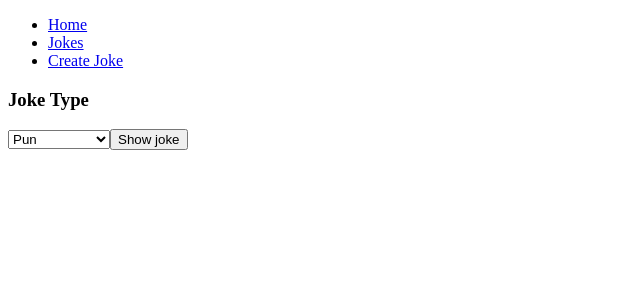
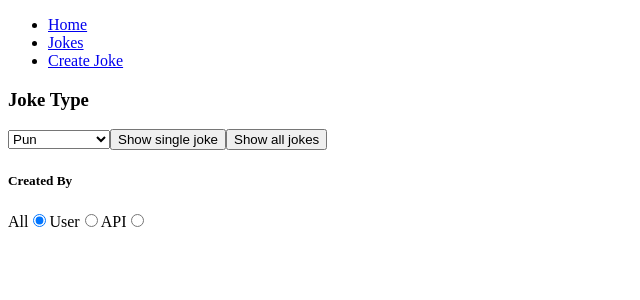
Before and after one commit to Viping7/training-assignment, an Angular app: page /jokes in a window 1280 px wide. Shown: the top 300 px of the page, without its empty margins (0-640 px from the left). Built offline with nearby package versions, Linux system fonts and the light colour scheme.

Commit message:
Assignment6- Pipes,Directives and DI

```diff
--- a/src/app/components/common/dynamic-form/dynamic-form.component.html
+++ b/src/app/components/common/dynamic-form/dynamic-form.component.html
@@ -21,7 +21,7 @@
                     <input type="radio" formControlName={{field.name}}/>
                 }
             }
-            @if(form?.get(field.name)?.invalid && (form?.get(field.name)?.touched || form?.get(field.name)?.dirty)) {
+            @if(form.get(field.name)?.invalid && (form.get(field.name)?.touched || form.get(field.name)?.dirty)) {
                 <p *ngIf="form?.get(field.name)?.errors?.['required']"> {{field.name}} is required</p>
             }
         }
--- a/src/app/components/joke/joke.component.html
+++ b/src/app/components/joke/joke.component.html
@@ -1,8 +1,21 @@
 <app-select-joke-params  [jokeTypes]="jokeTypes" (showJokeEvent)="showJoke($event)">
     <h3>Joke Type</h3>
 </app-select-joke-params>
+<ng-container>
+    <h5>Created By</h5>
+    <label for="all">All</label>
+    <input id="all" name="createdBy" [(ngModel)]="createdBy" type="radio" value="all"/>
+    <label for="user">User</label>
+    <input id="user" name="createdBy" [(ngModel)]="createdBy" type="radio" value="user"/>
+    <label for="api">API</label>
+    <input id="api" name="createdBy" [(ngModel)]="createdBy"  type="radio" value="api"/>
+</ng-container>
 
-@if(joke()){
-<h2 [innerHtml]="joke()?.setup"></h2>
-<p>{{joke()?.delivery}}</p>
+@if(jokes()){
+    @for(joke of jokes() | filterJokes : createdBy();track $index){
+        <ng-container *ngFor="let joke of jokes() | filterJokes : createdBy()">
+            <h2 [innerHtml]="joke?.setup"></h2><span appMarkCustomJoke [flags]="joke?.flags"></span>
+            <p>{{joke?.delivery}}</p>
+        </ng-container>
+    }
 }
--- a/src/app/components/joke/joke.component.ts
+++ b/src/app/components/joke/joke.component.ts
@@ -1,25 +1,33 @@
 import { Component, signal } from '@angular/core';
-import { Category, Joke } from '../../models/joke.type';
+import { Category, CreatedBy, Joke } from '../../models/joke.type';
 import { SelectJokeParamsComponent } from '../select-joke-params/select-joke-params.component';
 import { JokesService } from '../../services/jokes.service';
+import { MarkCustomJokeDirective } from '../../directives/mark-custom-joke.directive';
+import { FormsModule } from '@angular/forms';
+import { FilterJokesPipe } from '../../pipes/filter-jokes.pipe';
+import { CommonModule, NgFor } from '@angular/common';
 
 @Component({
   selector: 'app-joke',
-  imports: [SelectJokeParamsComponent],
+  imports: [SelectJokeParamsComponent,MarkCustomJokeDirective,FormsModule, FilterJokesPipe,CommonModule],
   templateUrl: './joke.component.html',
   styleUrl: './joke.component.scss'
 })
 
 
 export class JokeComponent {
-  joke = signal<Joke | null>(null);
+  jokes = signal<Joke[] | []>([]);
   jokeTypes:Category[] = ["Pun" , "Programming"];
-
+  createdBy = signal<CreatedBy>("all");
   constructor(private jokeService: JokesService){
   }
 
-  showJoke(jokeType:Category){
+  showJoke({jokeType,all}:{jokeType:Category,all?:boolean}){
+    if(all){
+      this.jokes.update(()=>this.jokeService.jokes[jokeType]);
+      return;
+    }
     const random = Math.floor(Math.random() * (this.jokeService.jokes[jokeType].length - 0));
-    this.joke.update(()=>this.jokeService.jokes[jokeType][random])
+    this.jokes.update(()=>[this.jokeService.jokes[jokeType][random]])
   }
 }
--- a/src/app/components/select-joke-params/select-joke-params.component.html
+++ b/src/app/components/select-joke-params/select-joke-params.component.html
@@ -5,5 +5,7 @@
             <option value={{type}}>{{type}}</option>
         }
     </select>
-    <button (click)="this.showJoke()">Show joke</button>
+    <button (click)="this.showJoke()">Show single joke</button>
+    <button (click)="this.showAllJokes()">Show all jokes</button>
+
 </div>
--- a/src/app/components/select-joke-params/select-joke-params.component.ts
+++ b/src/app/components/select-joke-params/select-joke-params.component.ts
@@ -10,10 +10,14 @@ import { FormsModule } from '@angular/forms';
 })
 export class SelectJokeParamsComponent {
   jokeTypes = input.required<Category[]>();
-  showJokeEvent = output<Category>();
+  showJokeEvent = output<{jokeType:Category,all?:boolean}>();
   @ViewChild("jokeTypeSelector") jokeTypeSelector!: ElementRef;
   showJoke(){
     const jokeType = this.jokeTypeSelector.nativeElement.value;
-    this.showJokeEvent.emit(jokeType);
+    this.showJokeEvent.emit({jokeType});
+  }
+  showAllJokes(){
+    const jokeType = this.jokeTypeSelector.nativeElement.value;
+    this.showJokeEvent.emit({jokeType,all:true});
   }
 }
--- /dev/null
+++ b/src/app/directives/mark-custom-joke.directive.ts
@@ -0,0 +1,30 @@
+import { Directive, effect, ElementRef, HostBinding, HostListener, inject, input } from '@angular/core';
+import { Flags } from '../models/joke.type';
+
+@Directive({
+  selector: '[appMarkCustomJoke]'
+})
+export class MarkCustomJokeDirective {
+  flags = input<Flags>();
+  ele = inject(ElementRef);
+  @HostBinding("style.color") color = "blue"
+  @HostListener('click') showInfo(){
+    if(this.flags()?.userCreated){
+      alert("User Created it manually")
+    }else{
+      alert("This is from API")
+    }
+  }
+  styles = effect(()=>{
+    if(this.flags()?.userCreated){
+      this.ele.nativeElement.style.background = "green"
+      this.ele.nativeElement.innerText = "Custom"
+      this.color = 'white';
+    } else{
+      this.ele.nativeElement.style.background = "none"
+      this.ele.nativeElement.innerText = "API"
+      this.color = 'blue';
+    }
+  })
+
+}
--- a/src/app/models/joke.type.ts
+++ b/src/app/models/joke.type.ts
@@ -1,15 +1,16 @@
 type JokeType = "single" | "twopart";
 
 export type Category = "Pun" | "Programming"
-type Flags = {
+export type Flags = {
     "nsfw": boolean,
     "religious": boolean,
     "political": boolean,
     "racist": boolean,
     "sexist": boolean,
     "explicit": boolean
+    "userCreated"?:boolean
 }
-
+export type CreatedBy = "all" | "user" | "api";
 export type Joke = {
     "error": boolean,
     "category": Category,
--- /dev/null
+++ b/src/app/pipes/filter-jokes.pipe.ts
@@ -0,0 +1,21 @@
+import { Pipe, PipeTransform } from '@angular/core';
+import { CreatedBy, Joke } from '../models/joke.type';
+
+@Pipe({
+  name: 'filterJokes'
+})
+export class FilterJokesPipe implements PipeTransform {
+
+  transform(value: Joke[], isCustom:CreatedBy): Joke[] {
+    return value.filter(j=>{
+      if(!j.flags.userCreated && ["all","api"].includes(isCustom)){
+        return j
+      }
+      if(isCustom=="user"){
+        return j.flags.userCreated
+      }
+      return j;
+    });
+  }
+
+}
--- a/src/app/services/jokes.service.ts
+++ b/src/app/services/jokes.service.ts
@@ -36,7 +36,7 @@ export class JokesService {
         "political": false,
         "racist": false,
         "sexist": false,
-        "explicit": false
+        "explicit": false,
       },
       "id": 21,
       "safe": true,
@@ -60,7 +60,8 @@ export class JokesService {
         "political": false,
         "racist": false,
         "sexist": false,
-        "explicit": false
+        "explicit": false,
+        "userCreated":true,
       },
       "id": 21,
       "safe": true,
```
Also changed, not shown: 2 other files (tests, documents, lock files or other folders).
